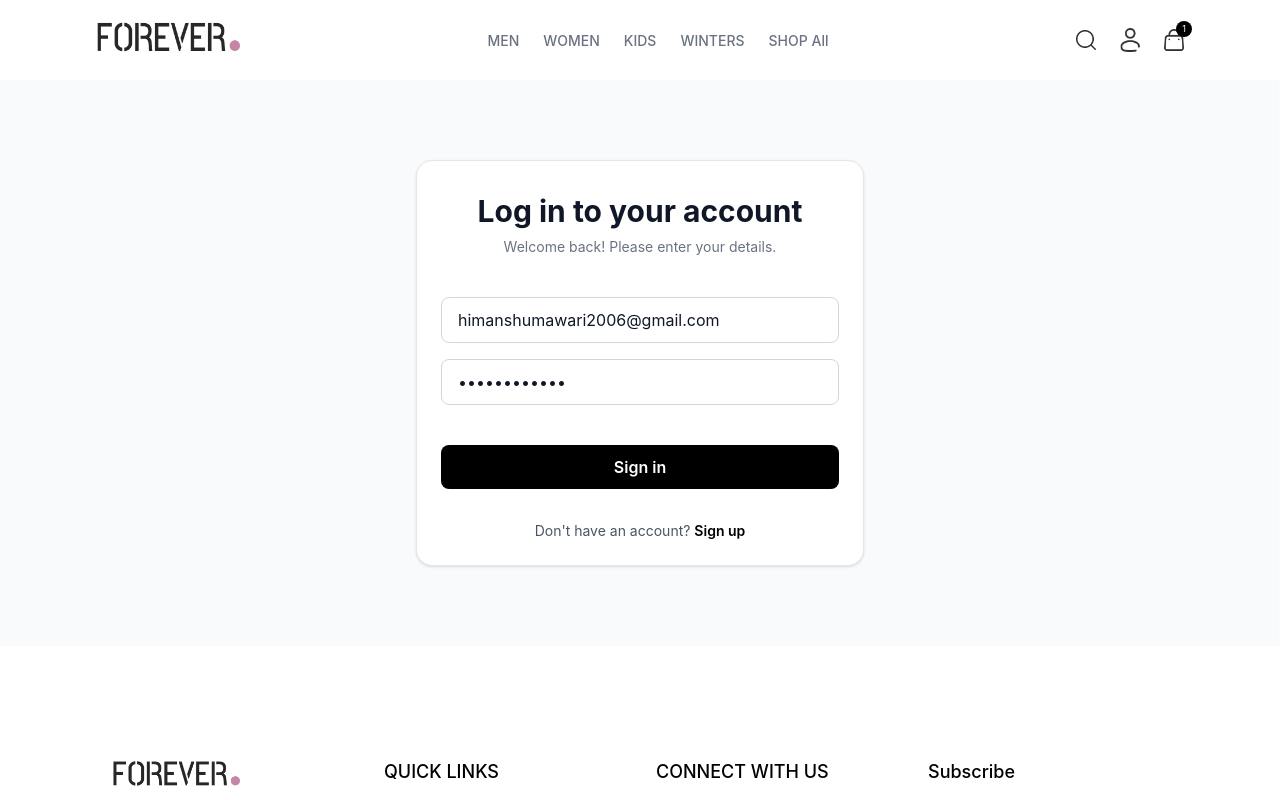
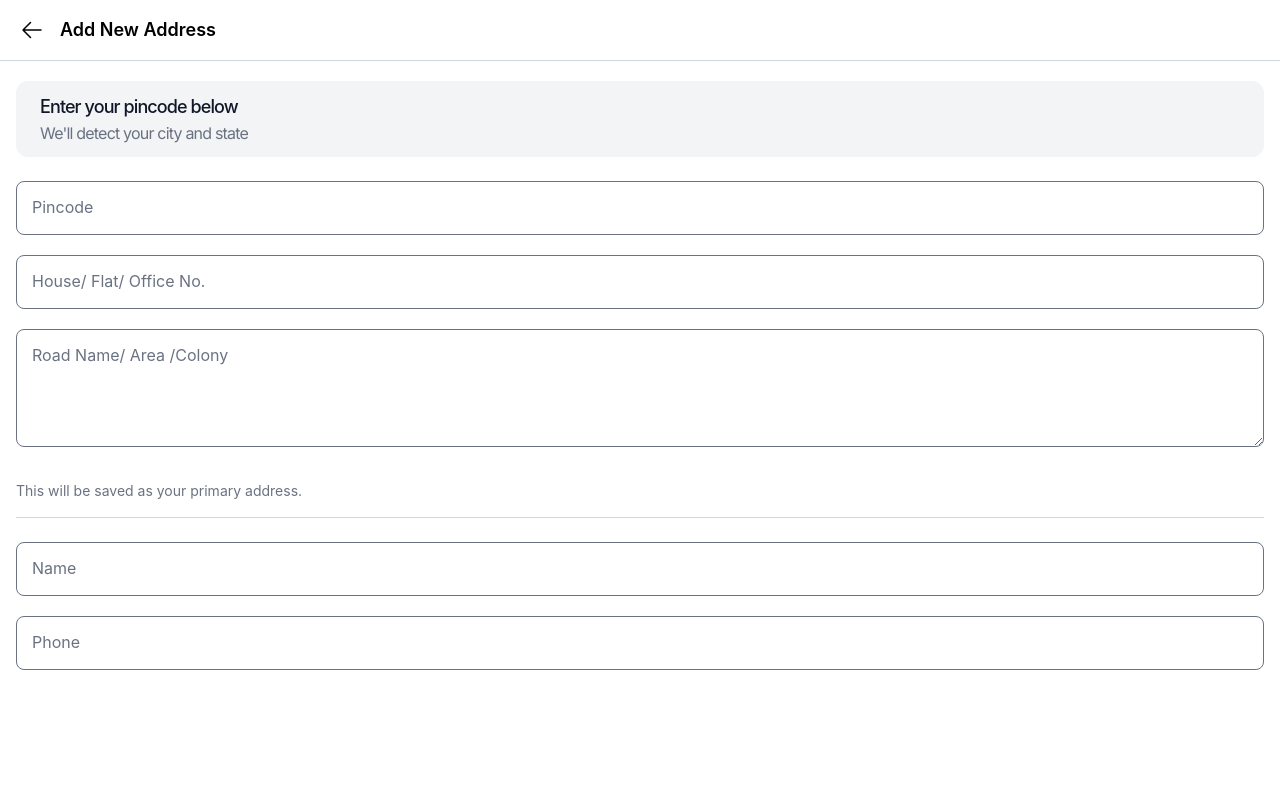
Before and after one commit to himanshu-mawari/ecommerce-frontend, a React (Vite) app: page /address/new in a window 1280 px wide. Before the commit this address led to /login. Shown: the top 800 px of the page. Built offline with nearby package versions, Linux system fonts and the light colour scheme; a web font is replaced by a local one.

Commit message:
feat: user can add and edit address , select address for next step

```diff
--- a/src/App.jsx
+++ b/src/App.jsx
@@ -14,6 +14,8 @@ import Payment from "./pages/Payment.jsx";
 import PaymentGuard from "./components/PaymentGuard.jsx";
 import MainLayout from "./Layouts/MainLayout.jsx";
 import CheckoutLayout from "./Layouts/CheckoutLayout.jsx";
+import { addAddresses } from "./store/addressSlice";
+
 
 const router = createBrowserRouter([
   {
@@ -41,7 +43,8 @@ const router = createBrowserRouter([
         ),
       },
 
-      { path: "address/new", element: <AuthGuard> <AddressNew /> </AuthGuard>},
+      { path: "/address/new", element: <AuthGuard> <AddressNew /> </AuthGuard>},
+      { path: "/address/edit/:id", element: <AuthGuard> <AddressNew /> </AuthGuard>},
       {
         path: "/payment",
         element: (
@@ -67,6 +70,8 @@ const App = () => {
     }
   }, [dispatch]);
 
+  const saved = JSON.parse(localStorage.getItem("shippingAddress")) || [];
+  dispatch(addAddresses(saved));
   return <RouterProvider router={router} />;
 };
 
--- /dev/null
+++ b/src/components/AddressForm.jsx
@@ -0,0 +1,75 @@
+const AddressForm = ({ form, handleChange, error, onSubmit }) => {
+  return (
+    <form onSubmit={onSubmit} className="flex flex-col gap-5">
+      {[
+        { label: "Pincode", name: "pincode", type: "number" },
+        { label: "House/ Flat/ Office No.", name: "houseNo", type: "text" },
+        {
+          label: "Road Name/ Area /Colony",
+          name: "street",
+          type: "textarea",
+        },
+        { label: "Name", name: "name", type: "text" },
+        { label: "Phone", name: "phone", type: "number" },
+      ].map((field) => (
+        <div key={field.name}>
+          {field.name === "name" && (
+            <div className="mt-2 mb-2">
+              <p className="text-gray-500 text-sm mb-4">
+                This will be saved as your primary address.
+              </p>
+              <hr className="border-gray-300 mb-6" />
+            </div>
+          )}
+
+          <div className="relative">
+            {field.type === "textarea" ? (
+              <textarea
+                name={field.name}
+                value={form[field.name]}
+                onChange={handleChange}
+                placeholder=" "
+                rows={4}
+                className="peer w-full px-4 py-2.5 border border-gray-500 rounded-lg"
+              />
+            ) : (
+              <input
+                type={field.type}
+                name={field.name}
+                value={form[field.name]}
+                onChange={handleChange}
+                placeholder=" "
+                className="peer w-full px-4 py-3.5 border border-gray-500 rounded-lg"
+              />
+            )}
+
+            <label
+              className="absolute left-4 top-3.5 text-gray-500 transition-all cursor-text
+                peer-placeholder-shown:top-3.5 peer-placeholder-shown:text-base
+                peer-focus:-top-2.5 peer-focus:left-3 peer-focus:text-sm peer-focus:bg-white peer-focus:px-1
+                /* This part keeps the label up if there is text in the field */
+                peer-[:not(:placeholder-shown)]:-top-2.5 peer-[:not(:placeholder-shown)]:left-3 peer-[:not(:placeholder-shown)]:text-sm peer-[:not(:placeholder-shown)]:bg-white peer-[:not(:placeholder-shown)]:px-1"
+            >
+              {field.label}
+            </label>
+          </div>
+
+          {error[field.name] && (
+            <p className="text-red-500 text-sm mt-1 ml-1">
+              {error[field.name]}
+            </p>
+          )}
+        </div>
+      ))}
+      <div className="lg:hidden fixed bottom-0 left-0 right-0 bg-white/90 backdrop-blur-md border-t border-gray-100 p-4 z-50 shadow-[0_-10px_20px_rgba(0,0,0,0.03)]">
+        <div className="max-w-md md:max-w-full flex justify-center py-1 ">
+          <button className="w-96 geist bg-black text-white py-3 rounded-full font-semibold text-md active:scale-[0.97] transition-all cursor-pointer">
+            Save Address & Pay
+          </button>
+        </div>
+      </div>
+    </form>
+  );
+};
+
+export default AddressForm;
--- a/src/main.jsx
+++ b/src/main.jsx
@@ -10,6 +10,6 @@ createRoot(document.getElementById("root")).render(
     <StrictMode>
       <App />
     </StrictMode>
-    ,
+
   </Provider>,
 );
--- a/src/pages/AddressList.jsx
+++ b/src/pages/AddressList.jsx
@@ -1,9 +1,105 @@
-import React from 'react'
+import { useSelector, useDispatch } from "react-redux";
+import { Link , useNavigate } from "react-router-dom";
+import { addSelectedAddressId } from "../store/addressSlice";
+
 
 const AddressList = () => {
+  const addresses = useSelector((store) => store.address.addresses);
+  const selectedAddressId = useSelector(
+    (store) => store.address.selectedAddressId,
+  );
+  const dispatch = useDispatch();
+  const navigate = useNavigate()
+
+  const handleRadioChange = (id) => {
+    dispatch(addSelectedAddressId(id));
+  };
+
+  const handleEdit = (id) => {
+     navigate(`/address/edit/${id}`)
+  }
   return (
-    <div>AddressList</div>
-  )
-}
+    <div className="pt-4">
+      <div className="mb-4  ml-5 flex gap-4 items-center cursor-pointer">
+        <p>
+          <svg
+            xmlns="http://www.w3.org/2000/svg"
+            className="w-5"
+            fill="none"
+            viewBox="0 0 24 24"
+            stroke-width="1.5"
+            stroke="currentColor"
+            class="size-6"
+          >
+            <path
+              stroke-linecap="round"
+              stroke-linejoin="round"
+              d="M10.5 19.5 3 12m0 0 7.5-7.5M3 12h18"
+            />
+          </svg>
+        </p>
+        <h1 className="text-md font-semibold">Select Address</h1>
+      </div>
+      <div className="border-t border-gray-300 px-5">
+        <div className="flex gap-3 items-center border-b border-gray-300 py-4">
+          <Link to="/address/new">
+            <p>
+              <svg
+                xmlns="http://www.w3.org/2000/svg"
+                className="cursor-pointer"
+                fill="none"
+                viewBox="0 0 24 24"
+                stroke-width="1.5"
+                stroke="currentColor"
+                class="size-6"
+              >
+                <path
+                  stroke-linecap="round"
+                  stroke-linejoin="round"
+                  d="M12 4.5v15m7.5-7.5h-15"
+                />
+              </svg>
+            </p>
+          </Link>
+          <h1 className="text-lg font-semibold ">Add New Address</h1>
+        </div>
+        {addresses.map((address) => (
+          <div className="flex justify-between py-5 cursor-pointer border-b border-gray-300 pb-6">
+            <div>
+              <h1 className="text-lg font-semibold mb-2">{address.name}</h1>
+              <div className="geist font-medium">
+                <p>
+                  {address.houseNo} {address.street}, {address.district}{" "}
+                </p>
+                <p>
+                  {address.state}-{address.pincode}
+                </p>
+              </div>
+              <p className="text-gray-500 geist font-medium mb-4">
+                {address.phone}{" "}
+              </p>
+              <button className="border py-1 px-5 text-lg font-semibold rounded-4xl" onClick={() => handleEdit(address.id)}>
+                Edit
+              </button>
+            </div>
+            <input
+              type="radio"
+              checked={address.id === selectedAddressId}
+              onChange={() => handleRadioChange(address.id)}
+              className="relative appearance-none w-5 h-5 border border-gray-400 rounded-full bg-white checked:border-black checked:border-[5px]      transition-all cursor-pointer focus:outline-none"
+            />
+          </div>
+        ))}
+      </div>
+      <div className="lg:hidden fixed bottom-0 left-0 right-0 bg-white/90 backdrop-blur-md border-t border-gray-100 p-4 z-50 shadow-[0_-10px_20px_rgba(0,0,0,0.03)]">
+        <div className="max-w-md md:max-w-full flex justify-center py-1 ">
+          <button className="w-96 geist bg-black text-white py-3 rounded-full font-semibold text-md active:scale-[0.97] transition-all cursor-pointer">
+            Ship to this Address
+          </button>
+        </div>
+      </div>
+    </div>
+  );
+};
 
-export default AddressList
+export default AddressList;
--- a/src/pages/AddressNew.jsx
+++ b/src/pages/AddressNew.jsx
@@ -1,35 +1,63 @@
 import { useState, useEffect } from "react";
-import { addAddress } from "../store/addressSlice.js";
-import { useDispatch } from "react-redux";
-import { useNavigate } from "react-router-dom";
+import { addAddresses } from "../store/addressSlice.js";
+import { useDispatch, useSelector } from "react-redux";
+import { useNavigate, Link, useParams } from "react-router-dom";
+import AddressForm from "../components/AddressForm.jsx";
 
 const AddressNew = () => {
   const [form, setForm] = useState({
-    pincode: "110091",
-    houseNo: "122",
-    street: "bhati chowk",
-    name: "Himanshu",
-    phone: "3928574839",
+    pincode: "",
+    houseNo: "",
+    street: "",
+    name: "",
+    phone: "",
+    district: "",
+    state: "",
   });
   const [error, setErrors] = useState({});
+
   const dispatch = useDispatch();
   const navigate = useNavigate();
+  const addresses = useSelector((store) => store.address.addresses);
+  const { id } = useParams();
+  const isEdit = Boolean(id);
+
+  const address = addresses.find((a) => a.id === Number(id));
+
+  useEffect(() => {
+    if (isEdit && address) {
+      setForm(address);
+    }
+  }, [isEdit, address]);
 
   const fetchRegion = async () => {
-    console.log(form.pincode);
+    try {
+      console.log(form.pincode.length);
 
       const res = await fetch(
         `https://api.postalpincode.in/pincode/${form.pincode}`,
       );
       const data = await res.json();
-    console.log(data[0].PostOffice[0].District);
-    console.log(data[0].PostOffice[0].State);
+      if (data[0].Status === "Success") {
+        const post = data[0].PostOffice[0];
+
+        setForm((prev) => ({
+          ...prev,
+          district: post.District,
+          state: post.State,
+        }));
+      }
+    } catch (err) {
+      console.error(err);
+    }
   };
   useEffect(() => {
+    if (form.pincode?.length === 6) {
       fetchRegion();
-  });
+    }
+  }, [form.pincode]);
 
-  const handleAddress = () => {
+  const handleSubmit = () => {
     const errors = {};
     if (!form.name) errors.name = "Name is required";
     if (!/^[0-9]{10}$/.test(form.phone))
@@ -43,9 +71,23 @@ const AddressNew = () => {
       return;
     }
 
-    dispatch(addAddress(form));
+    let updateAddress;
 
-    // localStorage.setItem("shippingAddress", JSON.stringify(form));
+    if (isEdit) {
+      updateAddress = addresses.map((a) =>
+        a.id === Number(id) ? { ...form } : a,
+      );
+    } else {
+      const newAddress = {
+        id: Date.now(),
+        ...form,
+      };
+
+      updateAddress = [...addresses, newAddress];
+    }
+
+    localStorage.setItem("shippingAddress", JSON.stringify(updateAddress));
+    dispatch(addAddresses(updateAddress));
 
     navigate("/payment");
   };
@@ -65,9 +107,10 @@ const AddressNew = () => {
   };
 
   return (
-    <div className="py-4 ">
+    <div className="py-4 pb-10 ">
       <div className="mb-4  ml-5 flex gap-4 items-center ">
-          <p>
+        <Link to="/address/saved">
+          <p className="cursor-pointer">
             <svg
               xmlns="http://www.w3.org/2000/svg"
               fill="none"
@@ -83,83 +126,41 @@ const AddressNew = () => {
               />
             </svg>
           </p>
-          <h1 className="text-lg font-semibold">Add New Address</h1>
+        </Link>
+        <h1 className="text-lg font-semibold">
+          {isEdit ? "Edit Address" : "Add New Address"}
+        </h1>
       </div>
-      <div className="px-5 py-8 pb-16 border-t border-gray-300">
+      <div className="px-4 py-5 pb-16 border-t border-gray-300">
         <div className="bg-[#f3f4f6] rounded-xl py-3 px-6 mb-6">
-          <h3 className="text-md font-semibold text-gray-900 ">
+          {form.state === "" && form.district === "" ? (
+            <>
+              <h3 className="text-lg tracking-tighter font-medium text-gray-900 ">
                 Enter your pincode below
               </h3>
               <p className="text-md text-gray-500 inter tracking-tighter">
                 We'll detect your city and state
+              </p>{" "}
+            </>
+          ) : (
+            <>
+              <h3 className="text-lg  font-medium text-gray-900 ">
+                {form.state}, {form.district}
+              </h3>
+              <p className="text-md text-gray-500 inter tracking-tighter">
+                Location auto-detected
               </p>
+            </>
+          )}
         </div>
 
-        <form action="submit" className="flex flex-col gap-5">
-          {[
-            { label: "Pincode", name: "pincode", type: "number" },
-            { label: "House/ Flat/ Office No.", name: "houseNo", type: "text" },
-            {
-              label: "Road Name/ Area /Colony",
-              name: "street",
-              type: "textarea",
-            },
-            { label: "Name", name: "name", type: "text" },
-            { label: "Phone", name: "phone", type: "number" },
-          ].map((field) => (
-            <div key={field.name}>
-              {field.name === "name" && (
-                <div className="mt-2 mb-2">
-                  <p className="text-gray-500 text-sm mb-4">
-                    This will be saved as your primary address.
-                  </p>
-                  <hr className="border-gray-300 mb-6" />
-                </div>
-              )}
-
-              <div className="relative">
-                {field.type === "textarea" ? (
-                  <textarea
-                    name={field.name}
-                    value={form[field.name]}
-                    onChange={handleChange}
-                    placeholder=" "
-                    rows={4}
-                    className="peer w-full px-4 py-2.5 bg-white border border-gray-500 rounded-lg text-gray-900 focus:outline-none focus:border-black transition-all resize-none"
+        <div>
+          <AddressForm
+            form={form}
+            handleChange={handleChange}
+            error={error}
+            onSubmit={handleSubmit}
           />
-                ) : (
-                  <input
-                    type={field.type}
-                    name={field.name}
-                    value={form[field.name]}
-                    onChange={handleChange}
-                    placeholder=" "
-                    className="peer w-full px-4 py-3.5 bg-white border font-medium text-md border-gray-500 rounded-lg text-gray-900 focus:outline-none focus:border-black transition-all"
-                  />
-                )}
-                <label
-                  className={`absolute left-3 -top-2.5 bg-white px-1 text-sm text-gray-500 transition-all         ${field.type === "textarea" ? "peer-placeholder-shown:top-3 peer-placeholder-shown:translate-y-0" : "peer-placeholder-shown:top-1/2 peer-placeholder-shown:-translate-y-1/2"}         peer-placeholder-shown:text-base     peer-placeholder-shown:text-gray-400     peer-placeholder-shown:left-4       peer-focus:-top-2.5     peer-focus:translate-y-0    peer-focus:left-3     peer-focus:text-black     peer-focus:text-sm    pointer-events-none`}
-                >
-                  {field.label}
-                </label>
-              </div>
-              {error[field.name] && (
-                <p className="text-red-500 text-sm mt-1 ml-1 font-medium ">
-                  {error[field.name]}
-                </p>
-              )}
-            </div>
-          ))}
-        </form>
-        <div
-          className="lg:hidden fixed bottom-0 left-0 right-0 bg-white/90 backdrop-blur-md border-t border-gray-100 p-4 z-50 shadow-[0_-10px_20px_rgba(0,0,0,0.03)]"
-          onClick={() => handleAddress()}
-        >
-          <div className="max-w-md md:max-w-full flex justify-center ">
-            <button className="w-96 geist bg-black text-white py-3 rounded-full font-semibold text-md active:scale-[0.97] transition-all cursor-pointer">
-              Save Address & Pay
-            </button>
-          </div>
         </div>
       </div>
     </div>
--- a/src/pages/Login.jsx
+++ b/src/pages/Login.jsx
@@ -24,7 +24,7 @@ const Login = () => {
     const fakeUser = { id: Date.now().toString(), email}
 
     dispatch(addUser(fakeUser));
-    // localStorage.setItem("user" ,JSON.stringify(fakeUser))
+    localStorage.setItem("user" ,JSON.stringify(fakeUser))
     navigate(redirect ? `/${redirect}` : "/");
   };
 
--- a/src/store/addressSlice.js
+++ b/src/store/addressSlice.js
@@ -1,19 +1,30 @@
 import { createSlice } from "@reduxjs/toolkit";
 
+const loadAddresses = () => {
+  try {
+    const data = localStorage.getItem("shippingAddress");
+    const res = data ? JSON.parse(data) : [];
+    return res;
+  } catch {
+    return [];
+  }
+};
 const addressSlice = createSlice({
-    name : "address",
-    initialState:{
-        addresses:[]
+  name: "address",
+  initialState: {
+    addresses: loadAddresses(),
+    selectedAddressId: null,
+  },
+  reducers: {
+    addAddresses: (state, action) => {
+
+      state.addresses = action.payload;
     },
-    reducers:{
-        addAddress : (state ,action) => {
-            state.address = action.payload;
-        }
-    }
-})
+    addSelectedAddressId: (state, action) => {
+      state.selectedAddressId = action.payload;
+    },
+  },
+});
 
-
-export const { addAddress
-
- } = addressSlice.actions;
+export const { addAddresses, addSelectedAddressId } = addressSlice.actions;
 export default addressSlice.reducer;
--- a/src/store/userSlice.js
+++ b/src/store/userSlice.js
@@ -1,18 +1,18 @@
 import { createSlice } from "@reduxjs/toolkit";
 
-// const loadUser = () => {
-//   try {
-//     const data = localStorage.getItem("user");
-//     return data ? JSON.parse(data) : [];
-//   } catch {
-//     return [];
-//   }
-// };
+const loadUser = () => {
+  try {
+    const data = localStorage.getItem("user");
+    return data ? JSON.parse(data) : [];
+  } catch {
+    return [];
+  }
+};
 
 const userSlice = createSlice({
   name: "user",
   initialState: {
-    user: null,
+    user: loadUser(),
   },
   reducers: {
     addUser: (state, action) => {
```
Lines whose indentation alone changed are shown as unchanged.
